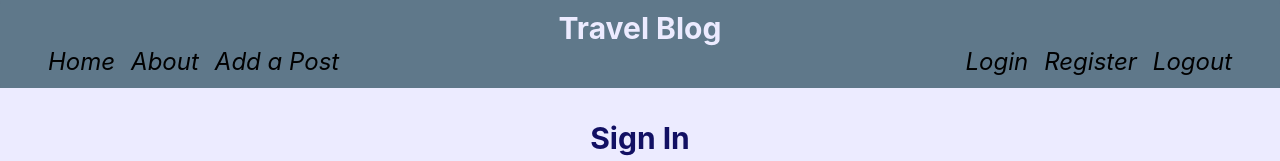
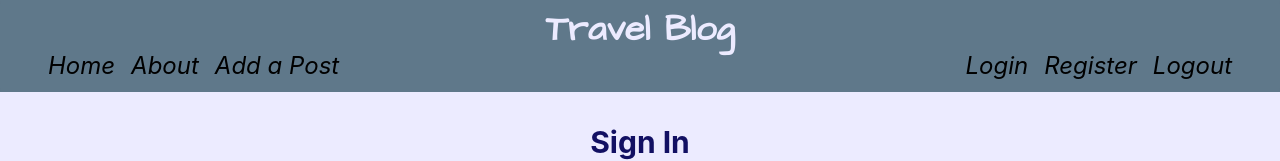
Before and after one commit to Balaji93bobby/Dockerized-React-Flask-MySQL-OneToMany, a React (Create React App) app in the folder client/: page / in a window 1280 px wide. Shown: the top 161 px of the page. Built offline with nearby package versions, Linux system fonts and the light colour scheme.

Commit message:
Adding Google font

```diff
--- a/client/src/App.css
+++ b/client/src/App.css
@@ -1,9 +1,14 @@
+@import url('https://fonts.googleapis.com/css2?family=Architects+Daughter&display=swap');
 @tailwind base;
 @tailwind components;
 @tailwind utilities;
 
 .App {
   text-align: center;
+}
+
+.font-head {
+  font-family: 'Architects Daughter', cursive;
 }
 
 .content-section {
--- a/client/src/components/Navbar.js
+++ b/client/src/components/Navbar.js
@@ -1,6 +1,7 @@
 import axios from "axios"
 import { navigate } from "@reach/router";
 import { Link } from "@reach/router";
+import '../App.css';
 
 const Navbar = () => {
 
@@ -16,7 +17,7 @@
             <header className="relative">
             <nav className="bg-steel">
                 <div className="bg-steel  px-2 sm:px-4 py-2.5 rounded dark:bg-gray-800">
-                    <h3 className="text-3xl font-bold bg-tahiti-500 text-silver">Travel Blog</h3>
+                    <h3 className="text-4xl font-bold bg-tahiti-500 text-silver font-head">Travel Blog</h3>
 
                     <div className="container flex flex-wrap justify-between items-center mx-auto">
                         <div className="hidden w-full md:block md:w-auto">
```
